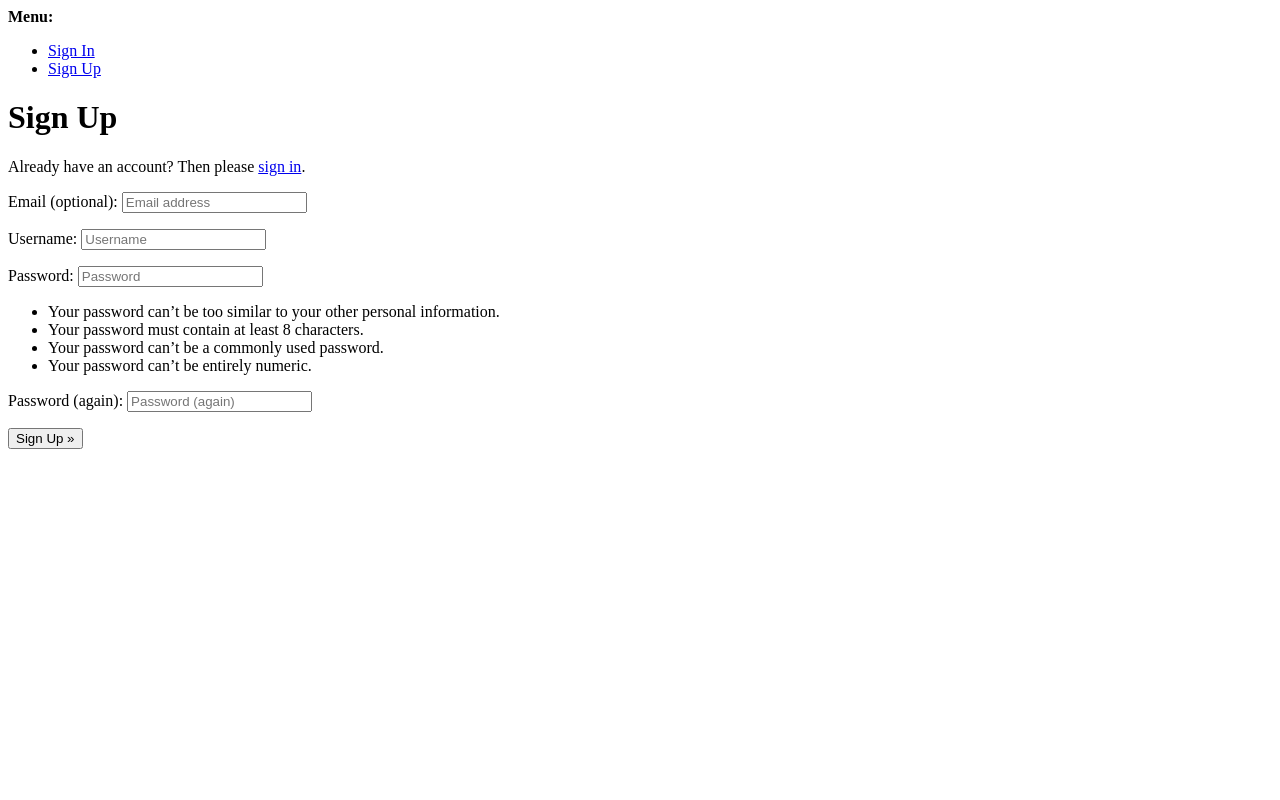
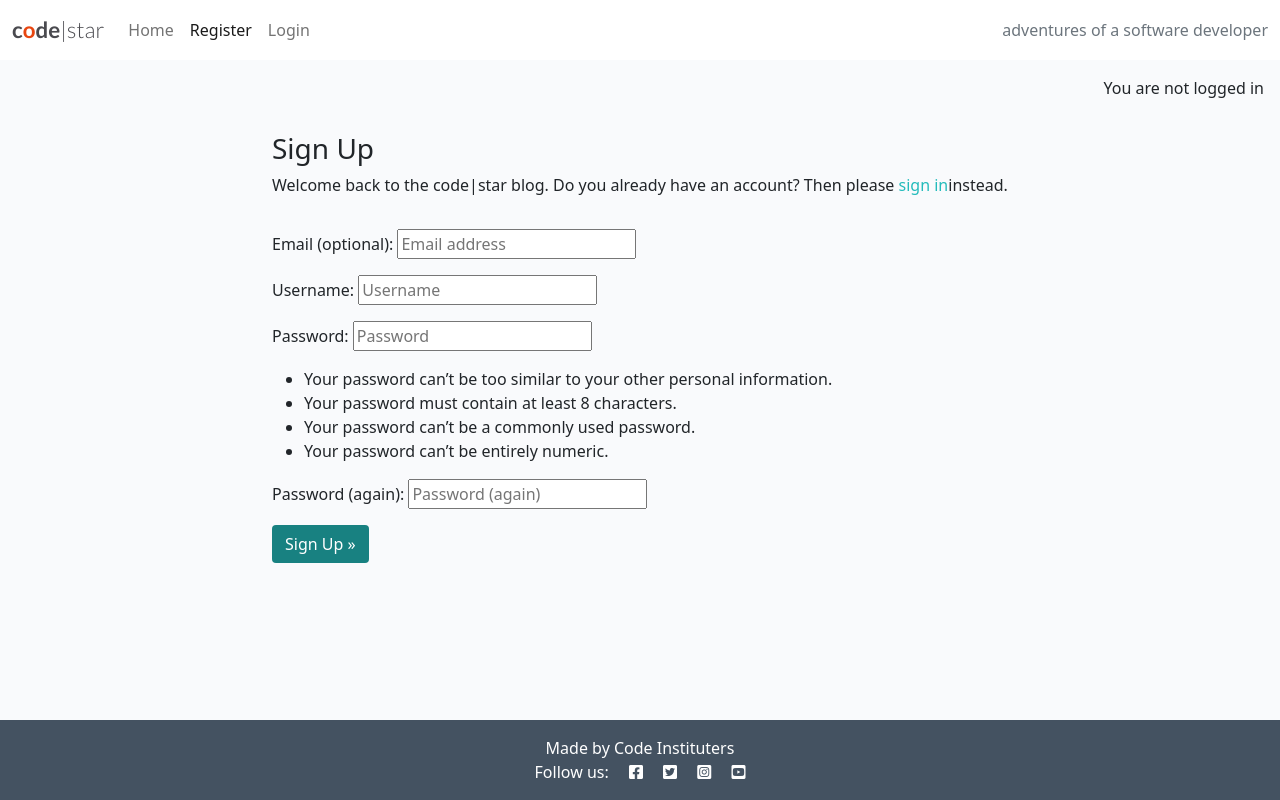
Before and after one commit to amiravalbaker/codestar_blog, a Django app: page /accounts/signup/ in a window 1280 px wide. Run offline with Django 4.2, Linux system fonts and the light colour scheme.

Commit message:
styling signup page

```diff
--- a/codestar/settings.py
+++ b/codestar/settings.py
@@ -28,7 +28,7 @@ TEMPLATES_DIR = os.path.join(BASE_DIR, 'templates')
 SECRET_KEY = os.environ.get("SECRET_KEY")
 
 # SECURITY WARNING: don't run with debug turned on in production!
-DEBUG = False
+DEBUG = True
 
 ALLOWED_HOSTS = ['.herokuapp.com',
                  '127.0.0.1',]
--- a/templates/account/signup.html
+++ b/templates/account/signup.html
@@ -1,21 +1,33 @@
-{% extends "account/base.html" %}
+{% extends "base.html" %}
 
 {% load i18n %}
 
 {% block head_title %}{% trans "Signup" %}{% endblock head_title %}
 
 {% block content %}
-<h1>{% trans "Sign Up" %}</h1>
+<div class="container">
+  <div class="row">
+    <div class="col-md-8 mt-3 offset-md-2">
+      <h3>{% trans "Sign Up" %}
+</h3>
 
-<p>{% blocktrans %}Already have an account? Then please <a href="{{ login_url }}">sign in</a>.{% endblocktrans %}</p>
-
+<p>{% blocktrans %}
+  Welcome back to the code|star blog.
+  Do you already have an account?  Then please
+  <a class= "link" href="{{ login_url }}">sign in</a>instead.{% endblocktrans %}</p>
+  </div>
+</div>
+  <div class="row">
+    <div class="col-md-8 mt-3 offset-md-2">
 <form class="signup" id="signup_form" method="post" action="{% url 'account_signup' %}">
   {% csrf_token %}
   {{ form.as_p }}
   {% if redirect_field_value %}
   <input type="hidden" name="{{ redirect_field_name }}" value="{{ redirect_field_value }}" />
   {% endif %}
-  <button type="submit">{% trans "Sign Up" %} &raquo;</button>
-</form>
-
+  <button class="btn btn-signup right" type="submit">{% trans "Sign Up" %} &raquo;</button>
+  </form>
+</div>
+</div>
+</div>
 {% endblock content %}
--- a/templates/base.html
+++ b/templates/base.html
@@ -71,6 +71,11 @@
     </nav>
 
     <main class="flex-shrink-0 main-bg">
+        {% if user.is_authenticated %}
+    <p class="text-end m-3">You are logged in as {{ user }}</p>
+    {% else %}
+    <p class="text-end m-3">You are not logged in</p>
+    {% endif %}
 
         {% block content %}
         <!-- Content Goes here -->
```
